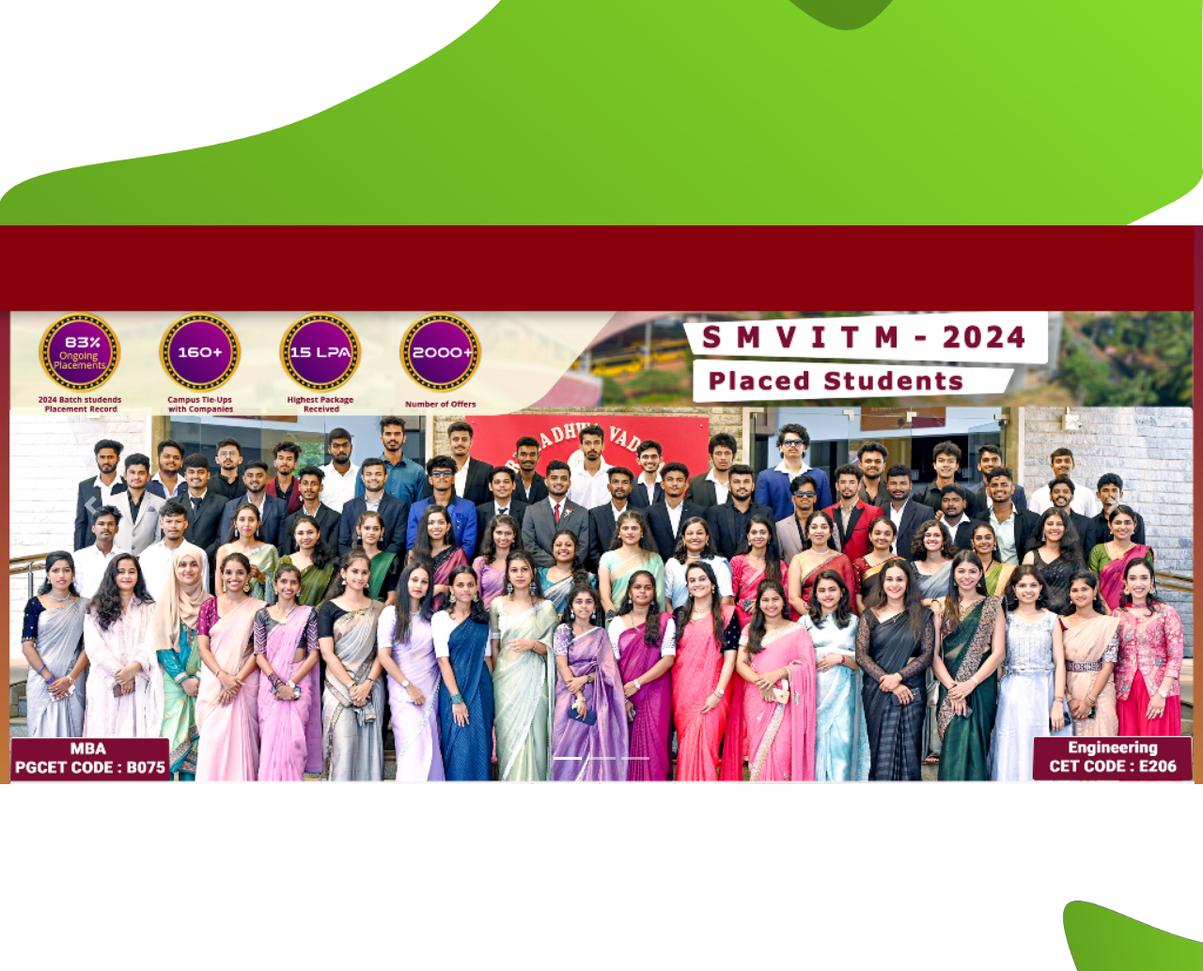
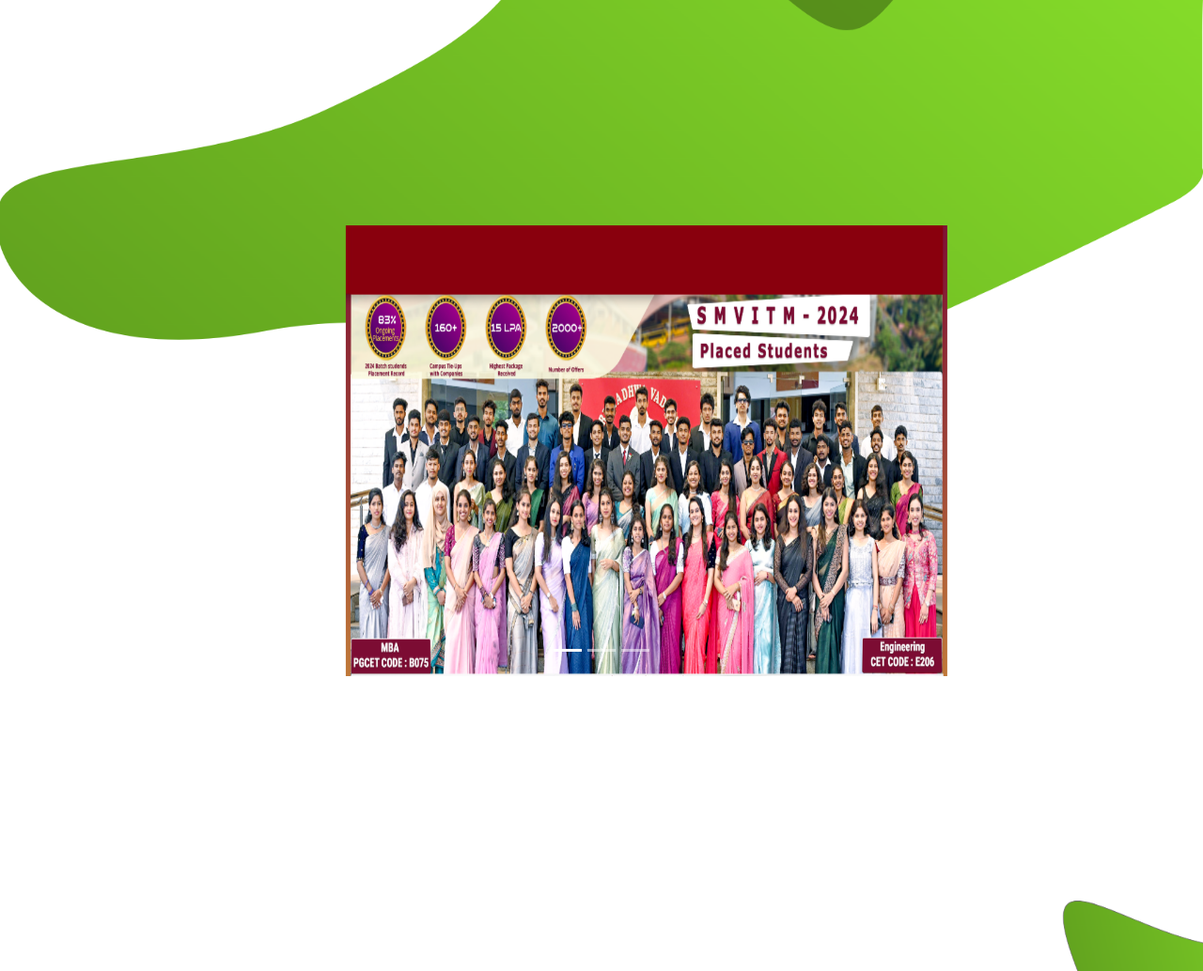
Before and after one commit to VaishnaviRaoB/PMS-master, a PHP site: page / in a window 1280 px wide. Shown: the part 636-1670 px from the top of the page at 94% size. Run offline with PHP 8.4, Linux system fonts and the light colour scheme; some libraries are stand-ins or nearby versions.

Commit message:
home page change

```diff
--- a/index.php
+++ b/index.php
@@ -27,13 +27,13 @@
   </ol>
   <div class="carousel-inner">
     <div class="carousel-item active">
-      <img class="d-block w-100" src="./images/placement.png" alt="First slide" >
+      <img class="d-block w-50" src="./images/placement.png" alt="First slide" style=" position:relative;left:23rem;height:30rem;">
     </div>
     <div class="carousel-item">
-      <img class="d-block w-50" src="./images/Placement2.jpg" alt="Second slide" style="height:40rem; position:relative;left:20rem;">
+      <img class="d-block w-50" src="./images/Placement2.jpg" alt="Second slide" style="height:30rem; position:relative;left:20rem;">
     </div>
     <div class="carousel-item">
-      <img class="d-block w-50" src="./images/Placement3.jpg" alt="Third slide" style="height:40rem; position:relative;left:20rem;">
+      <img class="d-block w-50" src="./images/Placement3.jpg" alt="Third slide" style="height:30rem; position:relative;left:20rem;">
     </div>
   </div>
   <a class="carousel-control-prev" href="#carouselExampleIndicators" role="button" data-slide="prev">
```
Also changed, not shown: about.php (+15 -1 lines).
